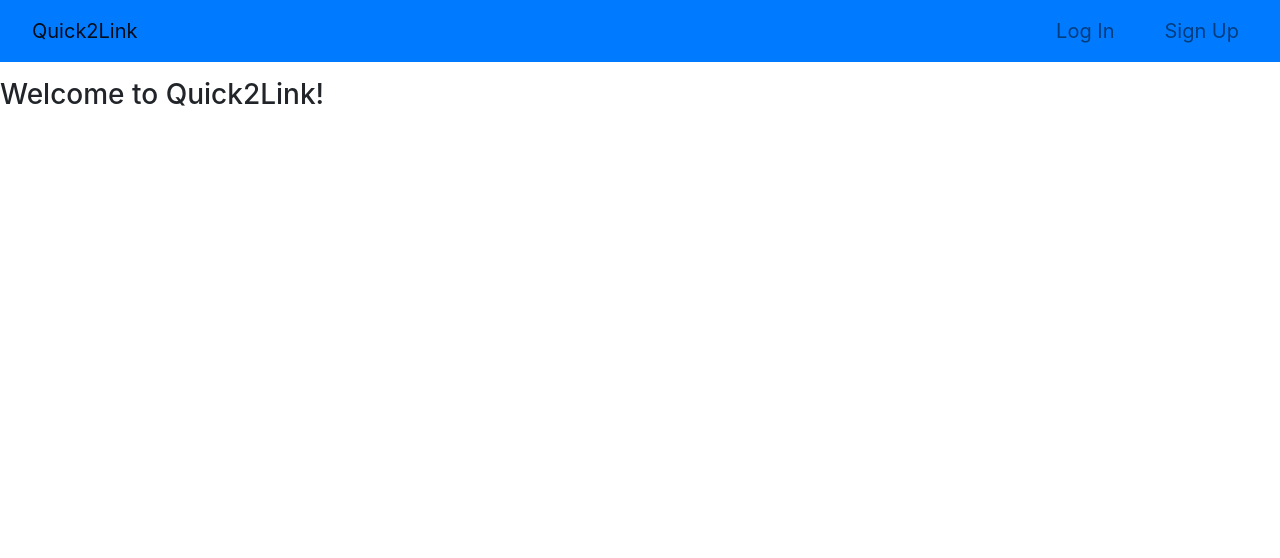
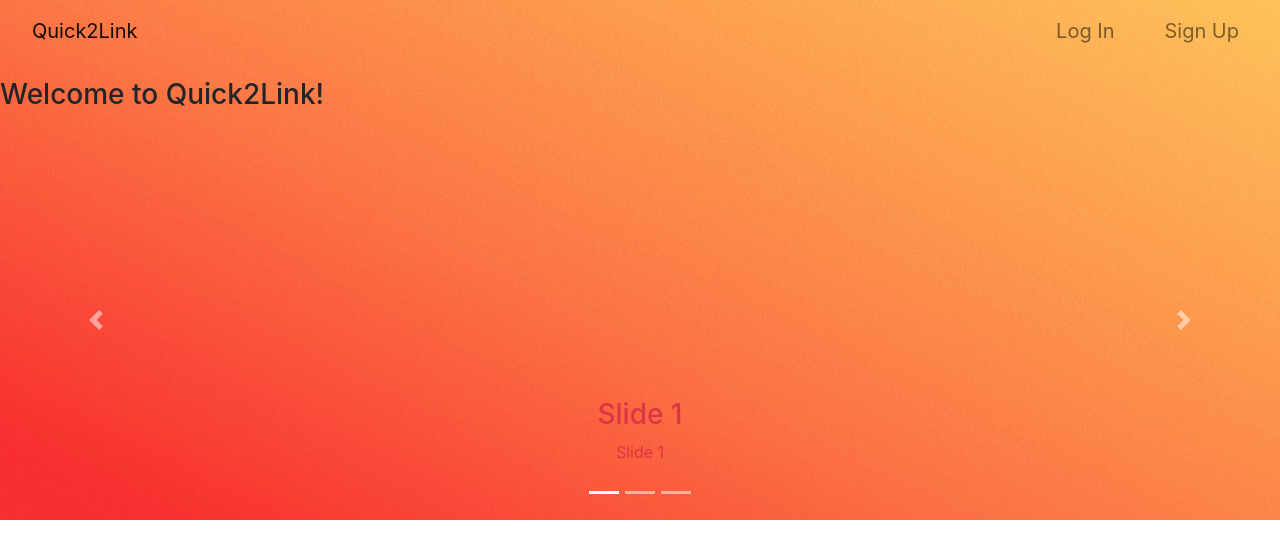
Before and after one commit to rohitmi0023/quick2link-MERN, a React (Create React App) app in the folder client/: page / in a window 1280 px wide. Shown: the top 558 px of the page. Built offline with nearby package versions, Linux system fonts and the light colour scheme.

Commit message:
update landing page and background image

```diff
--- a/client/package.json
+++ b/client/package.json
@@ -12,13 +12,9 @@
 		"react": "^16.8.6",
 		"react-dom": "^16.8.6",
 		"react-moment": "^0.9.2",
-		"react-redux": "^7.1.0",
 		"react-router-dom": "^5.0.1",
 		"react-scripts": "3.0.1",
 		"reactstrap": "^8.0.1",
-		"redux": "^4.0.4",
-		"redux-devtools-extension": "^2.13.8",
-		"redux-thunk": "^2.3.0",
 		"uuid": "^3.3.2"
 	},
 	"scripts": {
--- a/client/public/index.html
+++ b/client/public/index.html
@@ -34,7 +34,9 @@
 
 	<body>
 		<noscript>You need to enable JavaScript to run this app.</noscript>
+		<!-- <div id="particles-js"></div> -->
 		<div id="root"></div>
+
 		<!--
       This HTML file is a template.
       If you open it directly in the browser, you will see an empty page.
@@ -47,5 +49,6 @@
     -->
 	</body>
 	<script src="https://use.fontawesome.com/4b3b8b48cf.js"></script>
+	<!-- <script src="particles.js"></script> -->
 	<!-- <script src="https://cdnjs.cloudflare.com/ajax/libs/materialize/1.0.0/js/materialize.min.js"></script> -->
 </html>
--- a/client/src/App.js
+++ b/client/src/App.js
@@ -3,7 +3,7 @@ import { BrowserRouter as Router, Route, Switch } from 'react-router-dom';
 
 import Register from './components/auth/Register';
 import Login from './components/auth/Login';
-import Landing from './components/layout/Landing';
+import Landing from './components/styles/Landing/Landing';
 import Home from './components/auth/protectedRoutes/Home';
 import Forbidden from './components/layout/Forbidden';
 import Social from './components/auth/protectedRoutes/Social';
@@ -30,9 +30,14 @@ const App = () => {
 			setIsAuth(true);
 		}
 	}, [isAuth]);
+	let bg = require('./components/styles/Landing/bg.jpg');
+	const background = {
+		backgroundImage: 'url(' + bg + ')'
+	};
 
 	return (
 		<Fragment>
+			<div style={background}>
 				<Router>
 					<Switch>
 						<Route exact path='/' component={Landing} />
@@ -79,6 +84,7 @@ const App = () => {
 						<Route exact path='/forbidden' component={Forbidden} />
 					</Switch>
 				</Router>
+			</div>
 		</Fragment>
 	);
 };
--- a/client/src/components/layout/Landing.js
+++ /dev/null
@@ -1,13 +0,0 @@
-import React, { Fragment } from 'react';
-import NavBar from './NavBar';
-
-const Landing = () => {
-	return (
-		<Fragment>
-			<NavBar />
-			<h3>Welcome to Quick2Link!</h3>
-		</Fragment>
-	);
-};
-
-export default Landing;
--- a/client/src/components/layout/Navbar.js
+++ b/client/src/components/layout/Navbar.js
@@ -23,7 +23,7 @@ const NavBar = () => {
 	};
 	const guestLinks = (
 		<Fragment>
-			<Navbar color='primary' light expand='md'>
+			<Navbar light expand='md'>
 				<NavbarToggler onClick={e => toggleNavbar(e)} className='mr-2' />
 				<NavbarBrand
 					className='mr-auto'
--- /dev/null
+++ b/client/src/components/styles/Landing/GetCarousel.js
@@ -0,0 +1,127 @@
+import React, { Component } from 'react';
+import {
+	Carousel,
+	CarouselItem,
+	CarouselControl,
+	CarouselIndicators,
+	CarouselCaption
+} from 'reactstrap';
+
+const items = [
+	{
+		id: 1,
+		altText: 'Slide 1',
+		caption: 'Slide 1'
+	},
+	{
+		id: 2,
+		altText: 'Slide 2',
+		caption: 'Slide 2'
+	},
+	{
+		id: 3,
+		altText: 'Slide 3',
+		caption: 'Slide 3'
+	}
+];
+
+class GetCarousel extends Component {
+	constructor(props) {
+		super(props);
+		this.state = { activeIndex: 0 };
+		this.next = this.next.bind(this);
+		this.previous = this.previous.bind(this);
+		this.goToIndex = this.goToIndex.bind(this);
+		this.onExiting = this.onExiting.bind(this);
+		this.onExited = this.onExited.bind(this);
+	}
+
+	onExiting() {
+		this.animating = true;
+	}
+
+	onExited() {
+		this.animating = false;
+	}
+
+	next() {
+		if (this.animating) return;
+		const nextIndex =
+			this.state.activeIndex === items.length - 1
+				? 0
+				: this.state.activeIndex + 1;
+		this.setState({ activeIndex: nextIndex });
+	}
+
+	previous() {
+		if (this.animating) return;
+		const nextIndex =
+			this.state.activeIndex === 0
+				? items.length - 1
+				: this.state.activeIndex - 1;
+		this.setState({ activeIndex: nextIndex });
+	}
+
+	goToIndex(newIndex) {
+		if (this.animating) return;
+		this.setState({ activeIndex: newIndex });
+	}
+
+	render() {
+		const { activeIndex } = this.state;
+
+		const slides = items.map(item => {
+			return (
+				<CarouselItem
+					className='custom-tag'
+					tag='div'
+					key={item.id}
+					onExiting={this.onExiting}
+					onExited={this.onExited}
+				>
+					<CarouselCaption
+						className='text-danger'
+						captionText={item.caption}
+						captionHeader={item.caption}
+					/>
+				</CarouselItem>
+			);
+		});
+
+		return (
+			<div>
+				<style>
+					{`.custom-tag {
+						margin-left:3%;
+						width:94%;
+                height: 400px;
+              }`}
+				</style>
+				<Carousel
+					activeIndex={activeIndex}
+					next={this.next}
+					previous={this.previous}
+				>
+					<CarouselIndicators
+						items={items}
+						activeIndex={activeIndex}
+						onClickHandler={this.goToIndex}
+					/>
+					{slides}
+					<CarouselControl
+						direction='prev'
+						directionText='Previous'
+						onClickHandler={this.previous}
+					/>
+					<CarouselControl
+						direction='next'
+						directionText='Next'
+						onClickHandler={this.next}
+					/>
+				</Carousel>
+			</div>
+		);
+	}
+}
+
+export default GetCarousel;
--- /dev/null
+++ b/client/src/components/styles/Landing/Landing.js
@@ -0,0 +1,20 @@
+import React, { Fragment } from 'react';
+import NavBar from '../../layout/NavBar';
+import GetCarousel from './GetCarousel';
+import './landing.css';
+
+const Landing = () => {
+	// src: 'https://i.ytimg.com/vi/pyBtwWDzacI/maxresdefault.jpg',
+	// 'https://www.macworld.co.uk/cmsdata/features/3668897/apple-tv-app_thumb800.jpg',
+	return (
+		<Fragment>
+			<div>
+				<NavBar />
+				<h3>Welcome to Quick2Link!</h3>
+				<GetCarousel />
+			</div>
+		</Fragment>
+	);
+};
+
+export default Landing;
```
Also changed, not shown: client/src/components/styles/Landing/bg.jpg (added), client/src/components/styles/Landing/landing.css (added), client/src/components/styles/Landing/social.jpg (added). Lines whose indentation alone changed are shown as unchanged.
